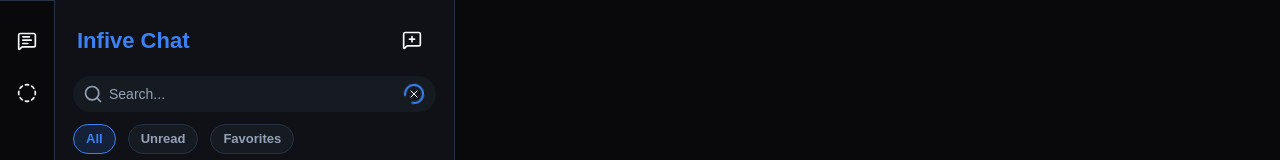
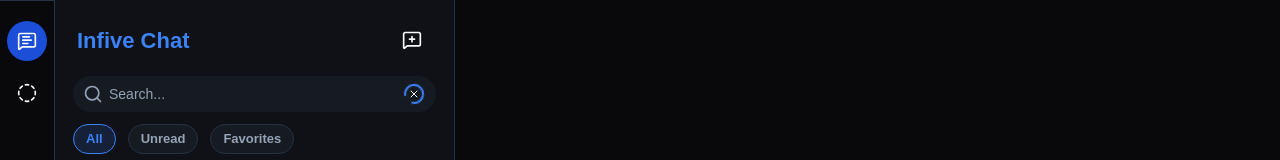
Before and after one commit to devatikur1/InfiveChat, a React (Create React App) app: page / in a window 1280 px wide. Shown: the top 160 px of the page. Built offline with nearby package versions, Linux system fonts and the light colour scheme; the HTML template or start-up script is replaced by a standard one.

Commit message:
refactor: update path detection logic in SideBar for improved navigation handling

```diff
--- a/src/components/layouts/SideBar.jsx
+++ b/src/components/layouts/SideBar.jsx
@@ -9,7 +9,7 @@
     {
       id: 1,
       title: "Chats",
-      path: /^\/(status|media|you)$/,
+      path: "",
       isIcon: true,
       icon: MessageSquareText,
     },
@@ -44,6 +44,22 @@
   const navigate = useNavigate();
   const locarion = useLocation();
 
+  function detectPath(itemPath, currentPath) {
+    // Special routes
+    const specialPaths = ["/status", "/media", "/you"];
+
+    // Chats
+    if (itemPath === "") {
+      return (
+        currentPath === "/" ||
+        (!specialPaths.includes(currentPath) && currentPath.startsWith("/"))
+      );
+    }
+
+    // Other routes
+    return currentPath === itemPath;
+  }
+
   return (
     <aside className="h-[56px] md:h-full w-full md:w-[55px] bg-transparent py-5 border-t md:border-r border-border">
       <nav className="w-full h-full flex flex-row md:flex-col md:justify-between">
@@ -58,7 +74,7 @@
                 onClick={() => navigate(path)}
                 className={clsx(
                   "size-10 hover:bg-hover flex justify-center items-center p-2.5 rounded-full text-textPrimary",
-                  path === locarion.pathname && "bg-active",
+                  detectPath(path, locarion.pathname) && "bg-active",
                 )}
               >
                 <Icon />
@@ -75,7 +91,7 @@
                   onClick={() => navigate(path)}
                   className={clsx(
                     "size-10 hover:bg-hover flex justify-center items-center rounded-full text-textPrimary",
-                    path === locarion.pathname && "bg-active",
+                    detectPath(path, locarion.pathname) && "bg-active",
                     isIcon ? "p-2.5" : "p-1",
                   )}
                 >
@@ -103,7 +119,7 @@
                   onClick={() => navigate(path)}
                   className={clsx(
                     "size-10 hover:bg-hover flex flex-col justify-center items-center p-2.5 rounded-full text-textPrimary",
-                    path === locarion.pathname && "bg-active",
+                    detectPath(path, locarion.pathname) && "bg-active",
                   )}
                 >
                   {isIcon ? (
```
